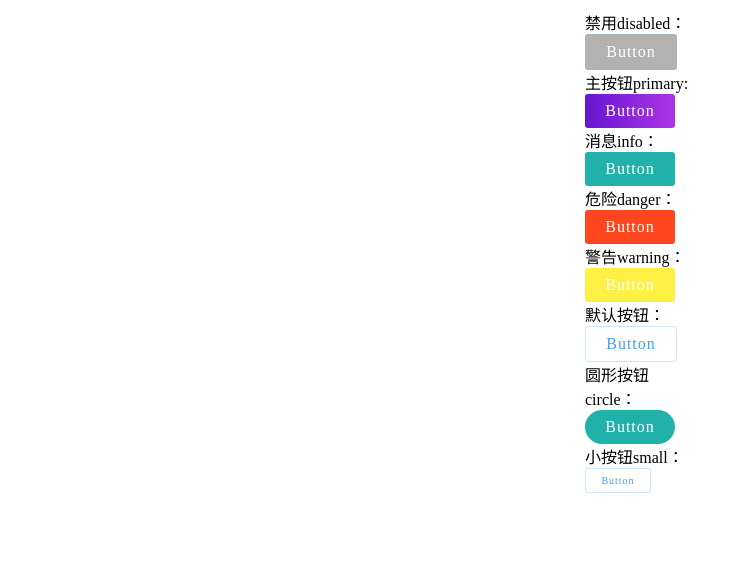
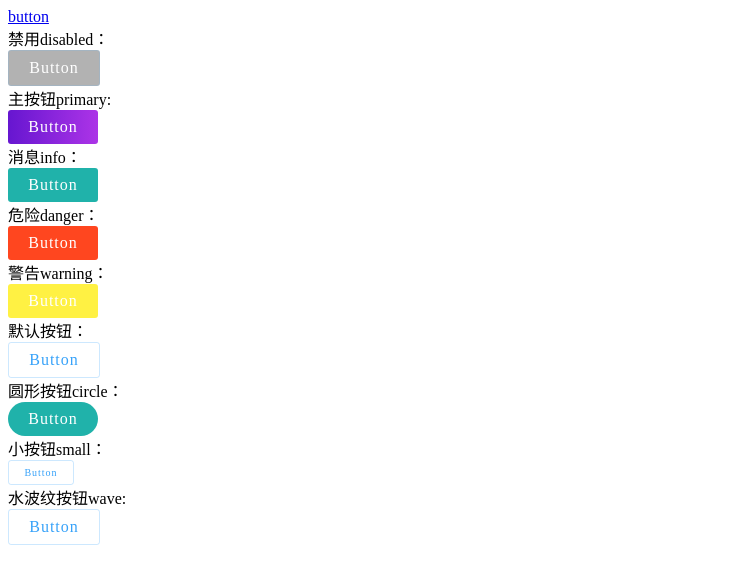
Before and after one commit to pangqingbo/pixel-vue, a Vue app: page / in a window 1280 px wide. Shown: the top 584 px of the page, without its empty margins (0-742 px from the left). Built offline with nearby package versions, Linux system fonts and the light colour scheme.

Commit message:
update button component

```diff
--- a/package.json
+++ b/package.json
@@ -10,7 +10,8 @@
   },
   "dependencies": {
     "core-js": "^3.6.5",
-    "vue": "^3.0.0"
+    "vue": "^3.0.0",
+    "vue-router": "^4.0.12"
   },
   "devDependencies": {
     "@vue/cli-plugin-babel": "~4.5.0",
--- a/package/Button/src/index.vue
+++ b/package/Button/src/index.vue
@@ -4,10 +4,12 @@
     :style="styleArr"
     :class="{
         disabled,
-        circle
+        circle,
+        wave,
     }"
     >
-        <slot></slot>
+        <span><slot></slot></span>
+        <div></div>
     </a>
 </template>
 
@@ -25,6 +27,10 @@ export default {
             default: false,
         },
         disabled:{
+            type: Boolean,
+            default: false,
+        },
+        wave:{
             type: Boolean,
             default: false,
         },
@@ -76,6 +82,7 @@ export default {
 
 <style scoped>
 a{
+    position: relative;
     display: block;
     padding: 8px 10px;
     text-align: center;
@@ -86,11 +93,50 @@ a{
     transition: .5s all;
     letter-spacing: 1px;
     width: 70px;
+    overflow: hidden;
 }
 a:hover{
     opacity: .7;
     transform: translateY(-2px);
     box-shadow: 0 0 10px rgba(117, 117, 117, 0.9);
+}
+a.wave div{
+    position: absolute;
+    width: 100%;
+    height: 100%;
+    background: #00AEFF;
+    top: calc(100% + 22px);
+    left: 0;
+    transition: 1s;
+}
+a.wave span{
+    transition: 1s;
+    position: relative;
+    z-index: 1;
+}
+a.wave:hover span{
+    color: #fff;
+}
+a.wave:hover div{
+    top: 0;
+}
+a.wave div::before{
+    content: '';
+    position: absolute;
+    width: 100%;
+    height: 22px;
+    top: -21px;
+    left: 0;
+    background: url(../../public/img/wave.png);
+    animation: run 0.5s linear infinite;
+}
+@keyframes run {
+    from{
+        background-position-x: 0;
+    }
+    to{
+        background-position-x: 118px;
+    }
 }
 a.circle{
     border-radius: 40px;
--- a/src/App.vue
+++ b/src/App.vue
@@ -1,38 +1,24 @@
 <template>
-  禁用disabled：
-  <Button disabled>Button</Button>
-  主按钮primary:
-  <Button type="primary">Button</Button>
-  消息info：
-  <Button type="info">Button</Button>
-  危险danger：
-  <Button type="danger">Button</Button>
-  警告warning：
-  <Button type="warning">Button</Button>
-  默认按钮：
-  <Button>Button</Button>
-  圆形按钮circle：
-  <Button type="info" circle>Button</Button>
-  小按钮small：
-  <Button size="small">Button</Button>
+  <router-link v-for="(item,index) in routes" :to="item.path" :key="index">{{item.name}}</router-link>
+  <router-view/>
 </template>
 
 <script>
+import { routes } from './router/index.js';
 
 export default {
   name: 'App',
-  components: {
+  data(){
+    return {
+      routes
+    }
+  },
+  mounted(){
+    console.log(this.routes)
   }
 }
 </script>
 
 <style>
-*{
-  margin: 0;
-  padding: 0;
-}
-#app{
-  width: 110px;
-  margin: 10px auto;
-}
+
 </style>
--- a/src/main.js
+++ b/src/main.js
@@ -1,7 +1,9 @@
 import { createApp } from 'vue'
 import App from './App.vue'
 import pixel from '../package/index.js'
+import { router } from './router'
 
 const app = createApp(App)
 app.use(pixel)
+app.use(router)
 app.mount('#app')
--- /dev/null
+++ b/src/router/index.js
@@ -0,0 +1,16 @@
+import { createRouter, createWebHashHistory } from "vue-router"
+
+const routes = [
+    {
+        path: '/',
+        name: 'button',
+        component: () => import('../views/Button.vue')
+    }
+  ]
+
+const router = createRouter({
+    history: createWebHashHistory(),
+    routes,
+})
+
+export { router, routes }
--- /dev/null
+++ b/src/views/Button.vue
@@ -0,0 +1,22 @@
+<template>
+    <div>
+        禁用disabled：
+        <Button disabled>Button</Button>
+        主按钮primary:
+        <Button type="primary">Button</Button>
+        消息info：
+        <Button type="info">Button</Button>
+        危险danger：
+        <Button type="danger">Button</Button>
+        警告warning：
+        <Button type="warning">Button</Button>
+        默认按钮：
+        <Button>Button</Button>
+        圆形按钮circle：
+        <Button type="info" circle>Button</Button>
+        小按钮small：
+        <Button size="small">Button</Button>
+        水波纹按钮wave:
+        <Button wave>Button</Button>
+    </div>
+</template>
```
Also changed, not shown: package/public/img/wave.png (added), 1 other file (tests, documents, lock files or other folders).
